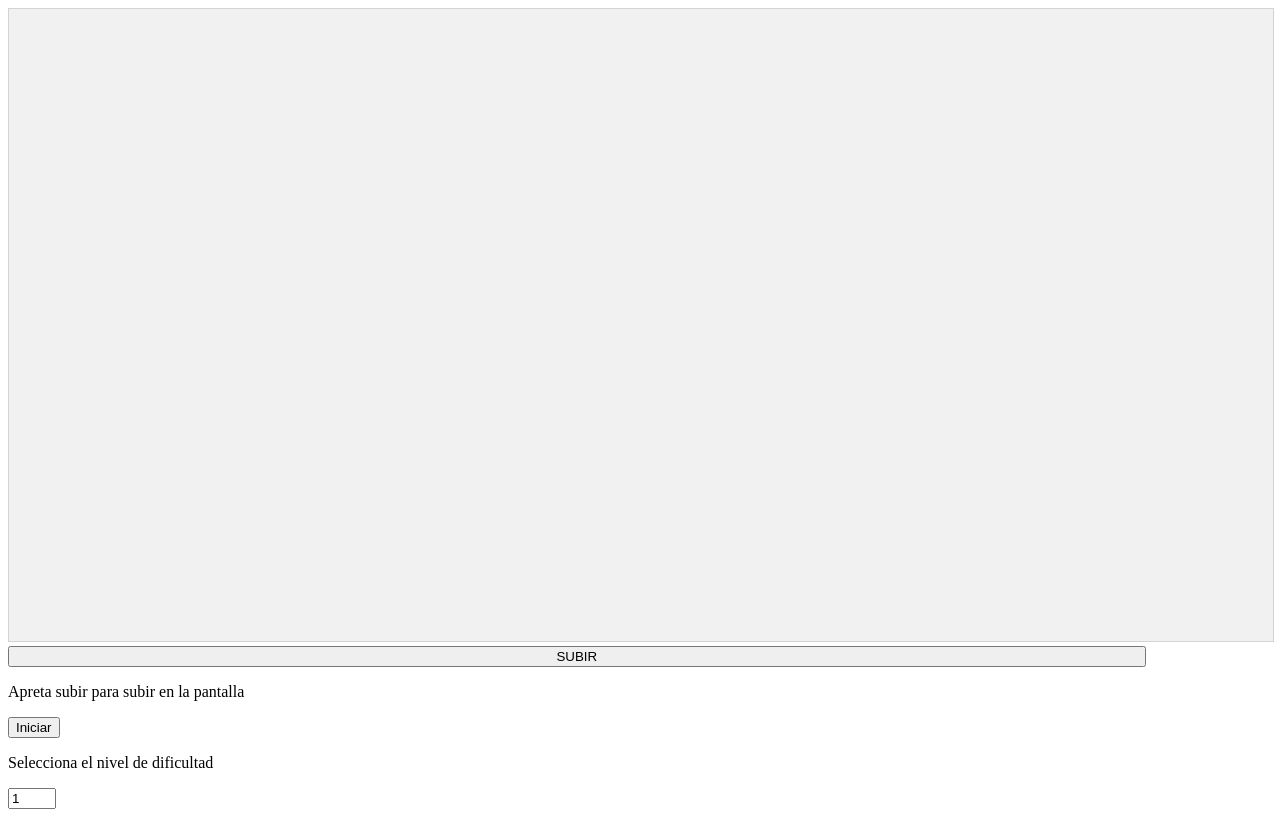
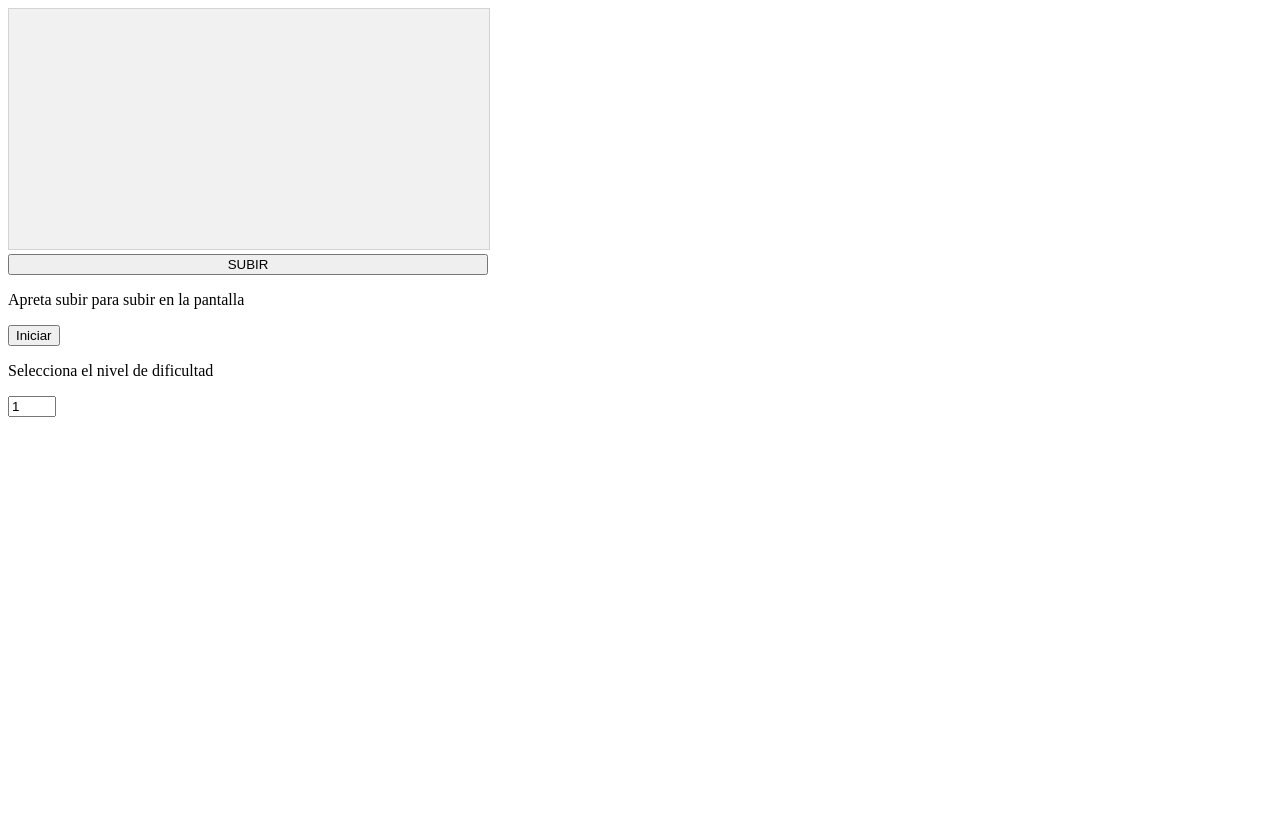
Before and after one commit to jedelacarrera/jedelacarrera.github.io, a plain HTML site: page juego1/index.html in a window 1280 px wide. After the commit the page ends 800 px from the top, so only its background shows below. Drawn offline with Linux system fonts and the light colour scheme.

Commit message:
Otro juego

```diff
--- a/juego1/game.js
+++ b/juego1/game.js
@@ -13,6 +13,31 @@ var map_speed = {
     6: 2
 };
 
+var myGameArea = {
+    canvas : document.createElement("canvas"),
+    start : function() {
+        // this.canvas.width = 480; //100%; //480;
+        // this.canvas.height = 270; //50%; //270;
+        this.canvas.id = "canvas";
+        this.context = this.canvas.getContext("2d");
+        document.body.insertBefore(this.canvas, document.body.childNodes[0]);
+        this.frameNo = 0;
+        },
+    clear : function() {
+        this.context.clearRect(0, 0, this.canvas.width, this.canvas.height);
+    },
+    stop : function() {
+        myObstacles = [];
+        myGameArea.frameNo = 0;
+    }
+
+}
+
+var canvas_elem = document.getElementById("canvas");
+document.getElementById("prueba").innerHTML = canvas_elem.id;
+
+canvas_elem.addEventListener('touchend', accelerate(-0.18), false);
+canvas_elem.addEventListener('touchstart', accelerate(0.08), false);
 
 function startGame() {
     width = myGameArea.canvas.width;
@@ -22,7 +47,10 @@ function startGame() {
     document.getElementById("iniciar").hidden = false;
     document.getElementById("reiniciar").hidden = true;
     myGameArea.start();
+    var canvas_elem = document.getElementById("canvas");
 
+    canvas_elem.addEventListener('touchend', accelerate(-0.18), false);
+    canvas_elem.addEventListener('touchstart', accelerate(0.08), false);
 }
 
 function iniciar() {
@@ -39,25 +67,6 @@ function restartGame() {
     myScore = new component(Math.floor(myGameArea.canvas.width/18)+"px", "Consolas", "black", width*0.6, width/12, "text");
     myGameArea.clear();
     myGameArea.stop();
-
-}
-
-var myGameArea = {
-    canvas : document.createElement("canvas"),
-    start : function() {
-        // this.canvas.width = 480; //100%; //480;
-        // this.canvas.height = 270; //50%; //270;
-        this.context = this.canvas.getContext("2d");
-        document.body.insertBefore(this.canvas, document.body.childNodes[0]);
-        this.frameNo = 0;
-        },
-    clear : function() {
-        this.context.clearRect(0, 0, this.canvas.width, this.canvas.height);
-    },
-    stop : function() {
-		myObstacles = [];
-        myGameArea.frameNo = 0;
-    }
 
 }
 
--- a/juego1/index.html
+++ b/juego1/index.html
@@ -9,7 +9,7 @@
 <br>
 
 
-    <button class="button-subir" onmousedown="accelerate(-0.2)" onmouseup="accelerate(0.05)">SUBIR</button>
+    <button class="button-subir" onmousedown="accelerate(-0.18)" onmouseup="accelerate(0.08)">SUBIR</button>
     <p>Apreta subir para subir en la pantalla</p>
     <button id="iniciar" onclick="iniciar();">Iniciar</button>
     <button id="reiniciar" onclick="restartGame();">Restart</button>
--- a/juego1/main.css
+++ b/juego1/main.css
@@ -1,12 +1,22 @@
 canvas {
 	padding: 0%;
 	/*padding-right: 15%;*/
-	width: 100%;
+	width: 480px;
     border:1px solid #d3d3d3;
     background-color: #f1f1f1;
 	}
+	@media screen and (max-width: 520px) {
+      canvas {
+        width: 100%;
+    	}
+    }
 
 .button-subir {
-	width: 90%;
+	width: 480px;
 	align-content: center;
-}
+	}
+	@media screen and (max-width: 520px) {
+      .button-subir {
+        width: 100%;
+    	}
+    }
```
